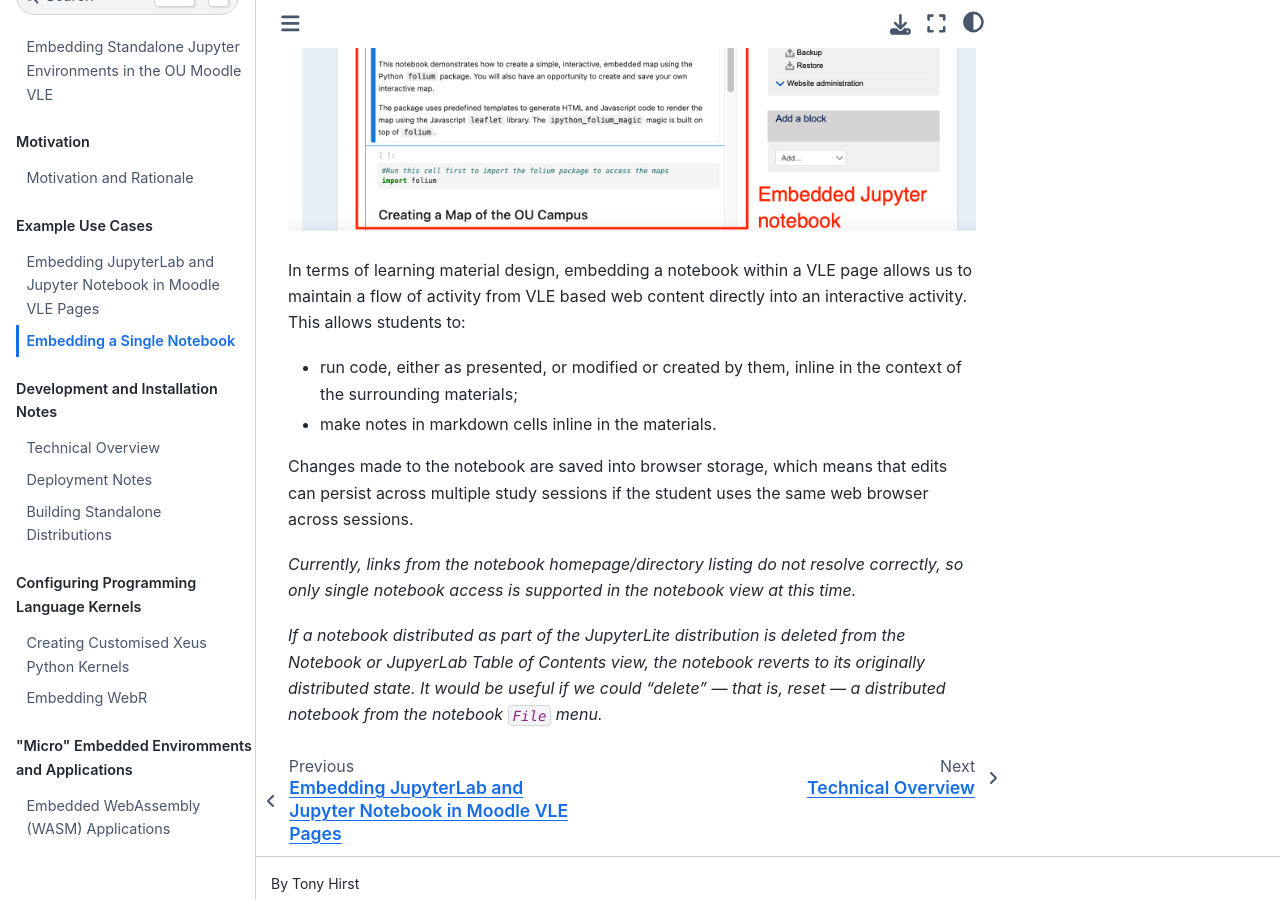
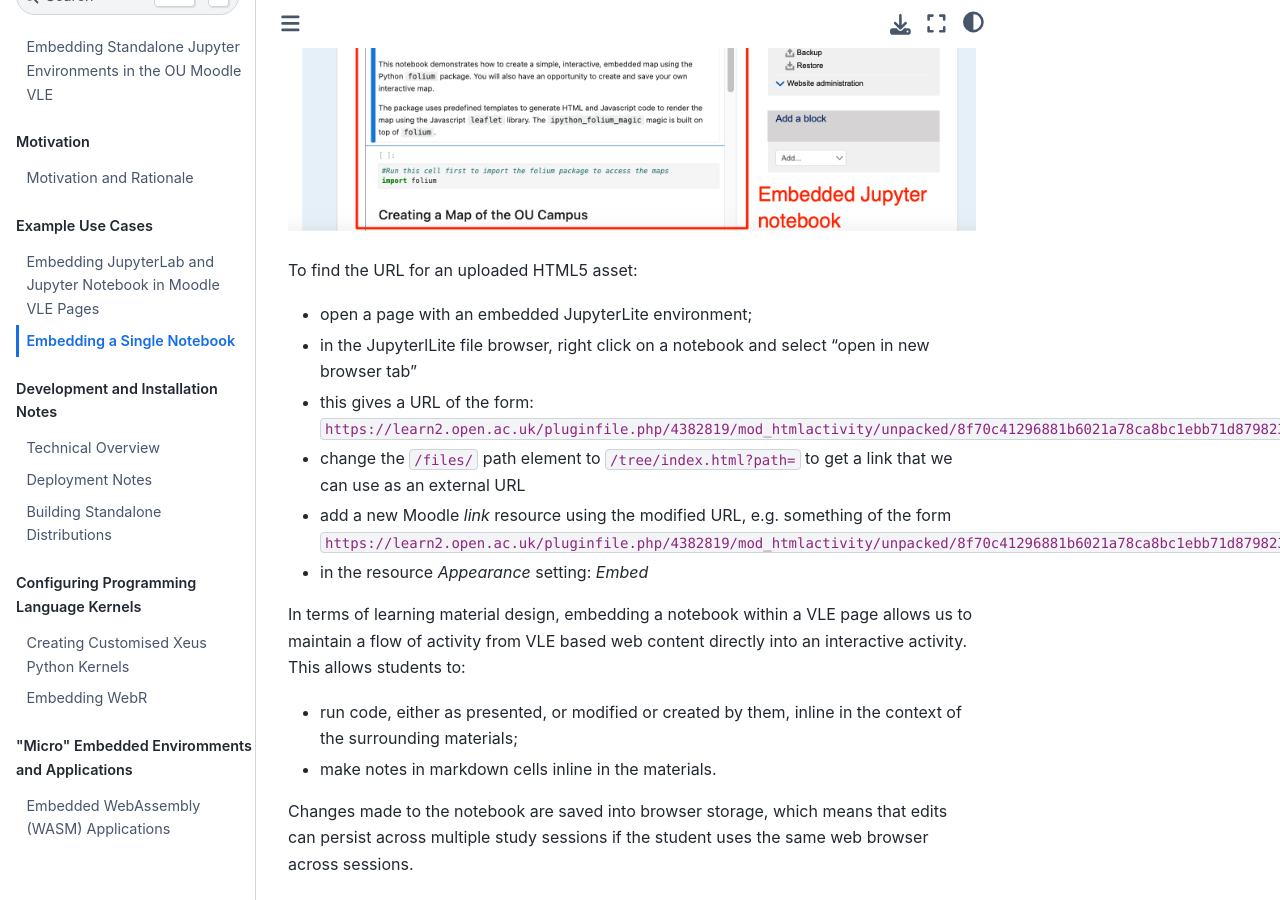
Before and after one commit to OpenComputingLab/jupyterlite_in_moodle_vle, a Jupyter Book: the page built from embedding_a_notebook.md, in a window 1280 px wide and 900 px high, scrolled down 734 px. Built offline with Jupyter Book 1.0.4 settings and Sphinx 7.4.7 and the Sphinx Book theme 1.1.4, drawn with Linux system fonts in a browser that asks for light colours; pages that are not in the unit, such as notebooks, are missing from menus.

Commit message:
Enhance embedding instructions for Jupyter notebooks

```diff
--- a/embedding_a_notebook.md
+++ b/embedding_a_notebook.md
@@ -5,6 +5,15 @@ Individual notebooks can be embedded within VLE URL activity/resource pages, or
 Notebooks can be individually referenced via the `notebooks/index.html?path=NOTEBOOK.ipynb` path, allowing a particular notebook to be situated within the flow of a set of a week's activities, or embedded directly within a "website" web page:
 
 ![Jupyter notebook embedded in VLE URL asset/resource page](images/example_embedded_notebook.png)
+
+To find the URL for an uploaded HTML5 asset:
+
+- open a page with an embedded JupyterLite environment;
+- in the JupyterlLite file browser, right click on a notebook and select "open in new browser tab"
+- this gives a URL of the form: `https://learn2.open.ac.uk/pluginfile.php/4382819/mod_htmlactivity/unpacked/8f70c41296881b6021a78ca8bc1ebb71d8798232/files/M348-code-tests.ipynb`
+- change the `/files/` path element to `/tree/index.html?path=` to get a link that we can use as an external URL
+- add a new Moodle *link* resource using the modified URL, e.g. something of the form `https://learn2.open.ac.uk/pluginfile.php/4382819/mod_htmlactivity/unpacked/8f70c41296881b6021a78ca8bc1ebb71d8798232/tree/index.html?path=M348-code-tests.ipynb`
+- in the resource *Appearance* setting: *Embed*
 
 In terms of learning material design, embedding a notebook within a VLE page allows us to maintain a flow of activity from VLE based web content directly into an interactive activity. This allows students to:
 
```
